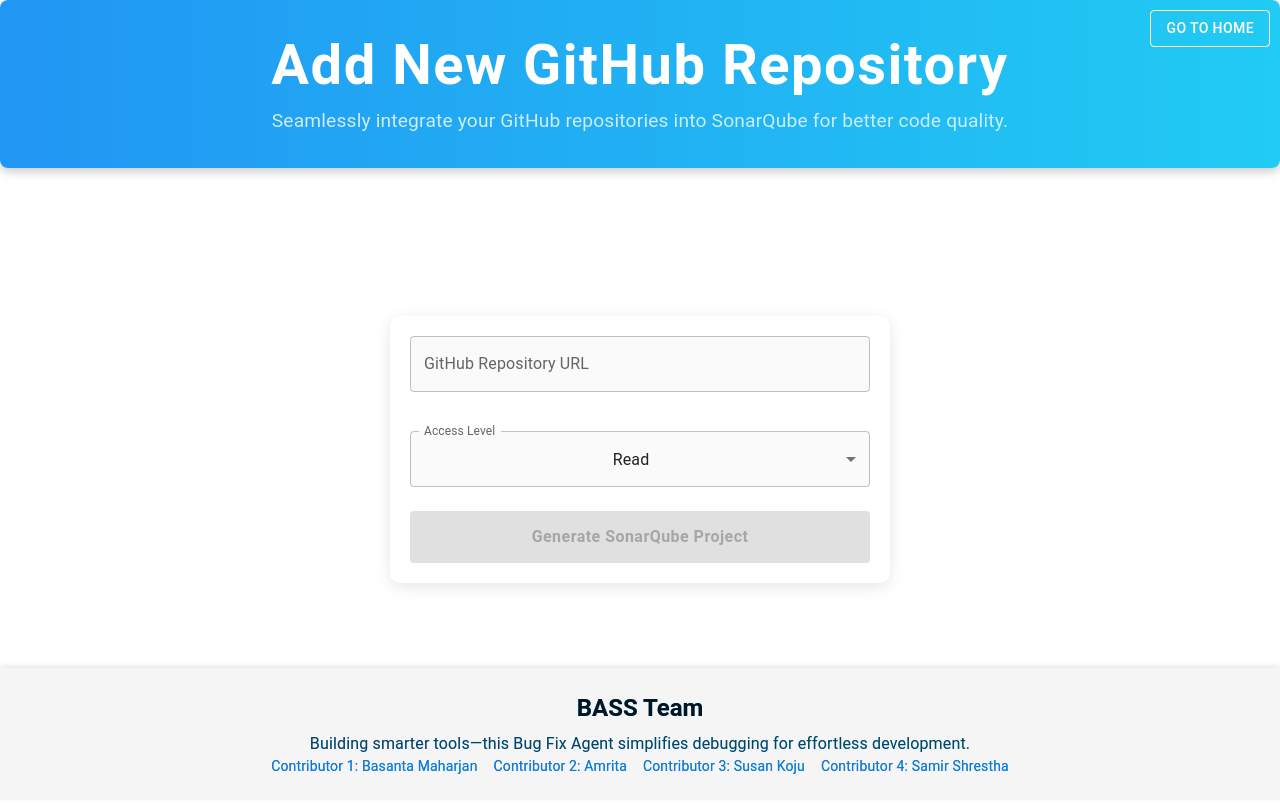
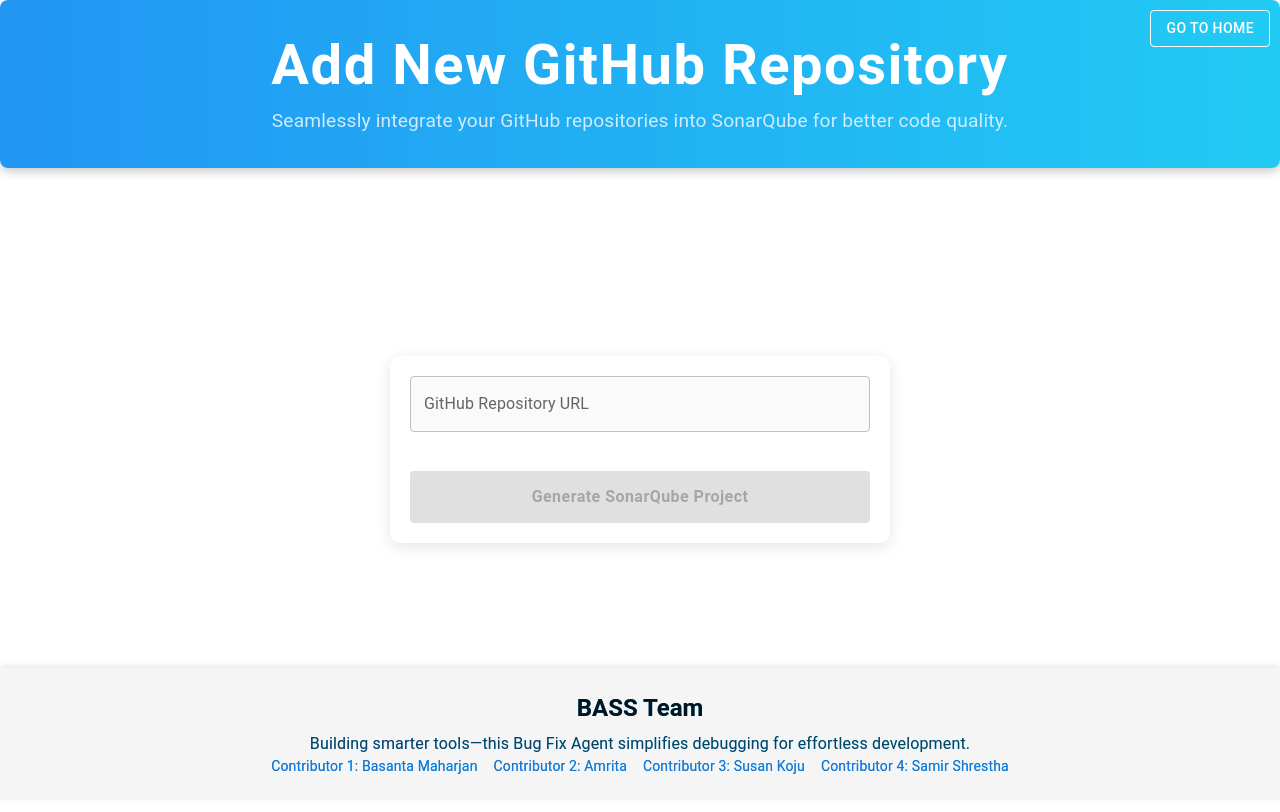
Before and after one commit to Basanta78/agent-bass, a React (Create React App) app in the folder module/admin-protal/: page /add-project in a window 1280 px wide. Shown: the top 812 px of the page. Built offline with nearby package versions, Linux system fonts and the light colour scheme.

Commit message:
remove access part

```diff
--- a/module/admin-protal/src/components/Dashboard.js
+++ b/module/admin-protal/src/components/Dashboard.js
@@ -149,20 +149,6 @@
                         </div>
                     </Fade>
 
-                    <Fade in={true} timeout={2000}>
-                        <FormControl fullWidth sx={{ mb: 3 }} className="input-field">
-                            <InputLabel>Access Level</InputLabel>
-                            <Select
-                                value={accessLevel}
-                                onChange={(e) => setAccessLevel(e.target.value)}
-                                label="Access Level"
-                            >
-                                <MenuItem value="read">Read</MenuItem>
-                                <MenuItem value="write">Write</MenuItem>
-                                <MenuItem value="admin">Admin</MenuItem>
-                            </Select>
-                        </FormControl>
-                    </Fade>
 
                     <Fade in={true} timeout={2500}>
                         <Button
--- a/module/admin-protal/src/components/SonarQubeProjectPage.js
+++ b/module/admin-protal/src/components/SonarQubeProjectPage.js
@@ -48,7 +48,7 @@
           const issuesWithFixStatus = response.data.map((issue = {}) => ({
             ...issue,
             isFixed: Boolean(issue.pr),
-            pr: issue.pr || null,
+            pr: issue?.pr || null,
           }));
 
           setIssues(issuesWithFixStatus);
```
